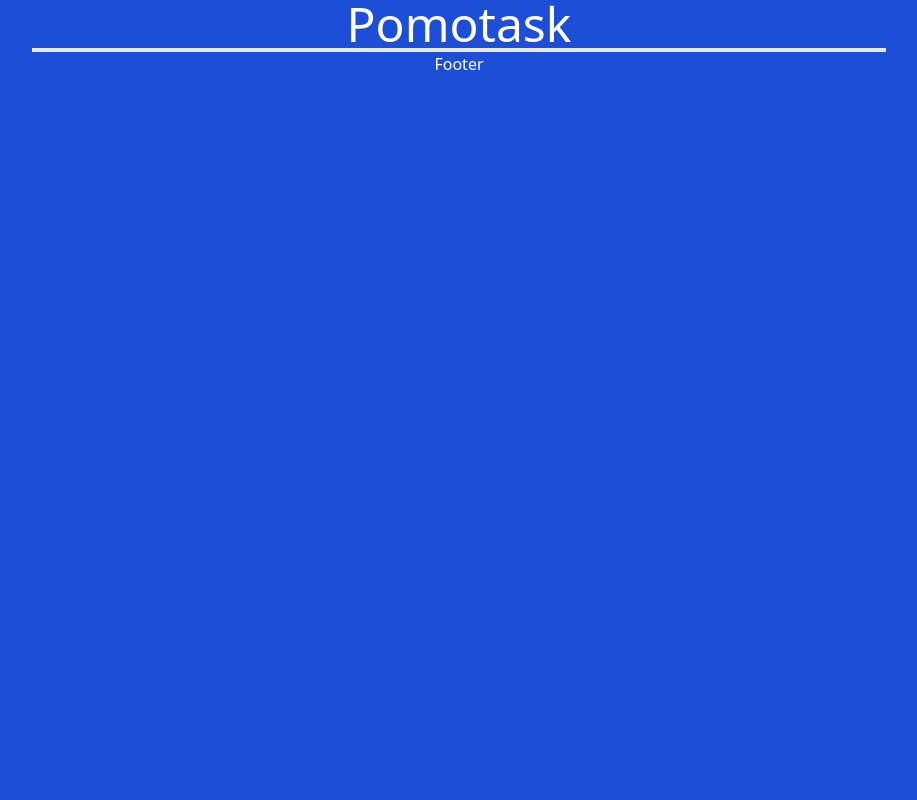
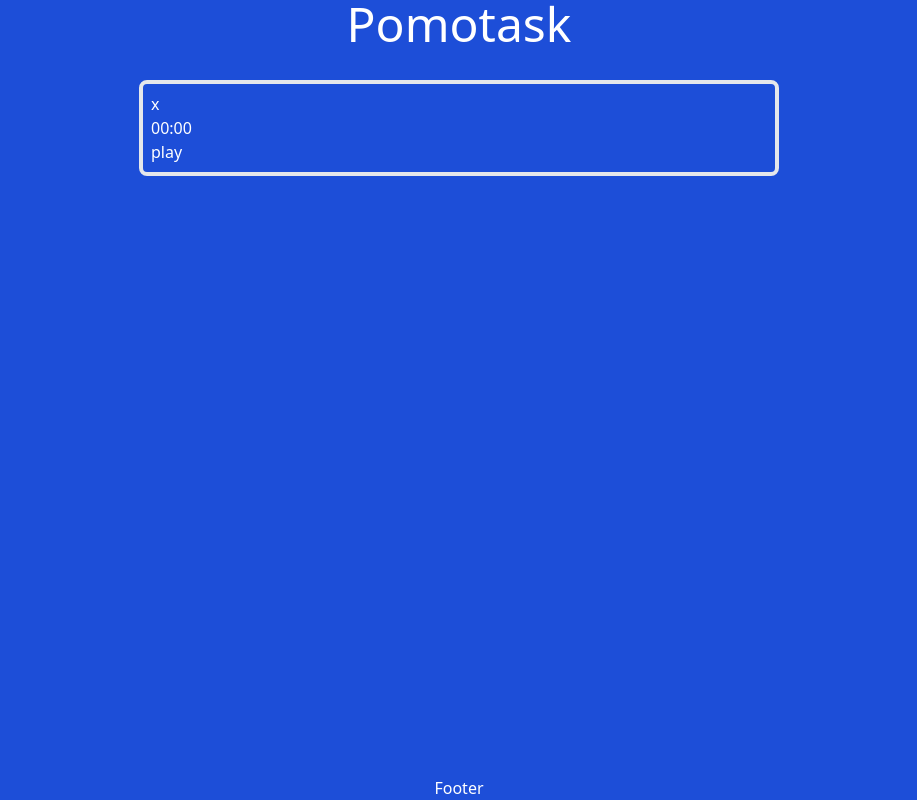
Before and after one commit to Jiyuu5/Pomotask, a React (Vite) app: page / in a window 1280 px wide. Shown: the whole page, without its empty margins (181-1098 px from the left). Built offline with nearby package versions, Linux system fonts and the light colour scheme.

Commit message:
Change html structure

```diff
--- a/src/components/App.jsx
+++ b/src/components/App.jsx
@@ -4,9 +4,11 @@ import PomodoroTimer from "./PomodoroTimer";
 
 export default function App() {
   return (
-    <main className="mx-auto lg:max-w-7xl">
+    <main className="mx-auto h-full lg:max-w-7xl flex flex-col">
       <Header />
-      <PomodoroTimer />
+      <div id="containerTimer" className="basis-full mt-8">
+        <PomodoroTimer />
+      </div>
       <Footer />
     </main>
   );
--- a/src/components/PomodoroTimer.jsx
+++ b/src/components/PomodoroTimer.jsx
@@ -1,7 +1,11 @@
 export default function PomodoroTimer() {
   return (
-    <div id="container" className="mx-auto w-2/3 border-2">
-      <div id="header"></div>
+    <div className="mx-auto w-1/2 border-4 rounded-lg py-2 px-2">
+      <div id="menuBar">x</div>
+      <div id="timerDisplay">
+        <p>00:00</p>
+      </div>
+      <div id="timerControls">play</div>
     </div>
   );
 }
```
